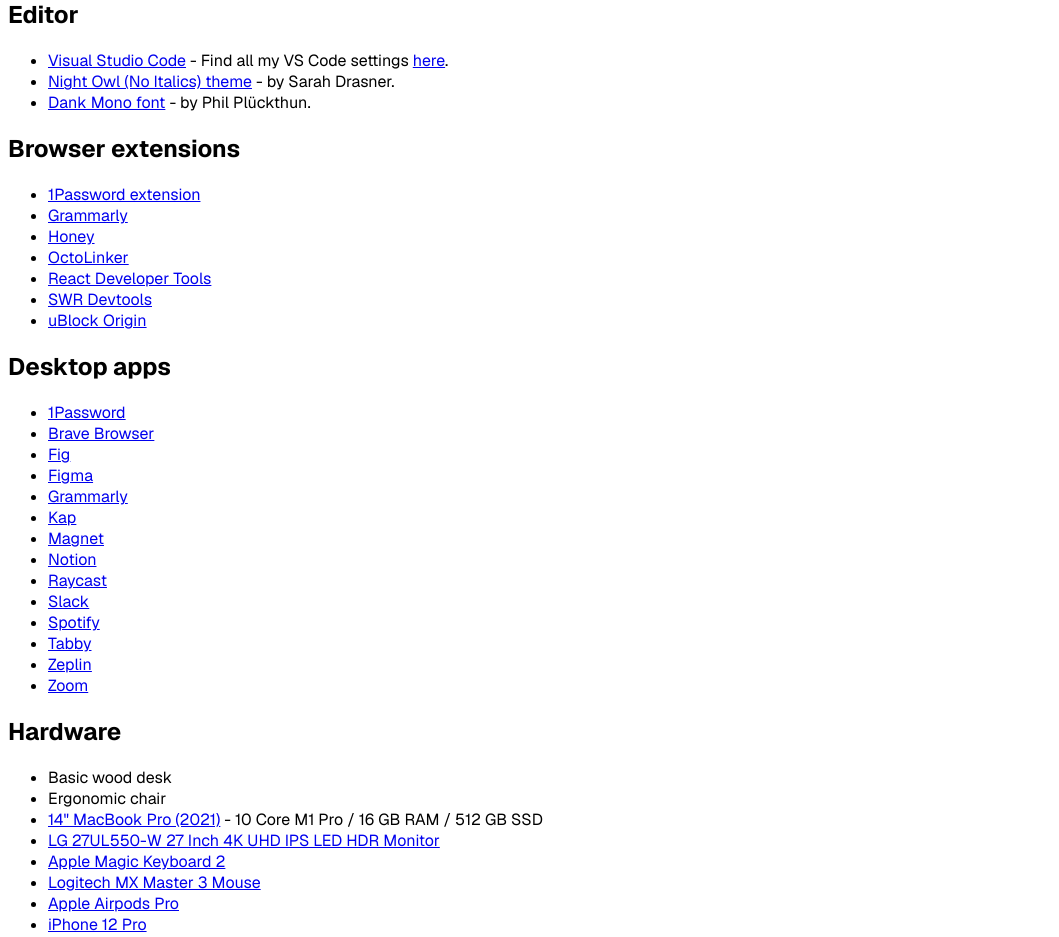
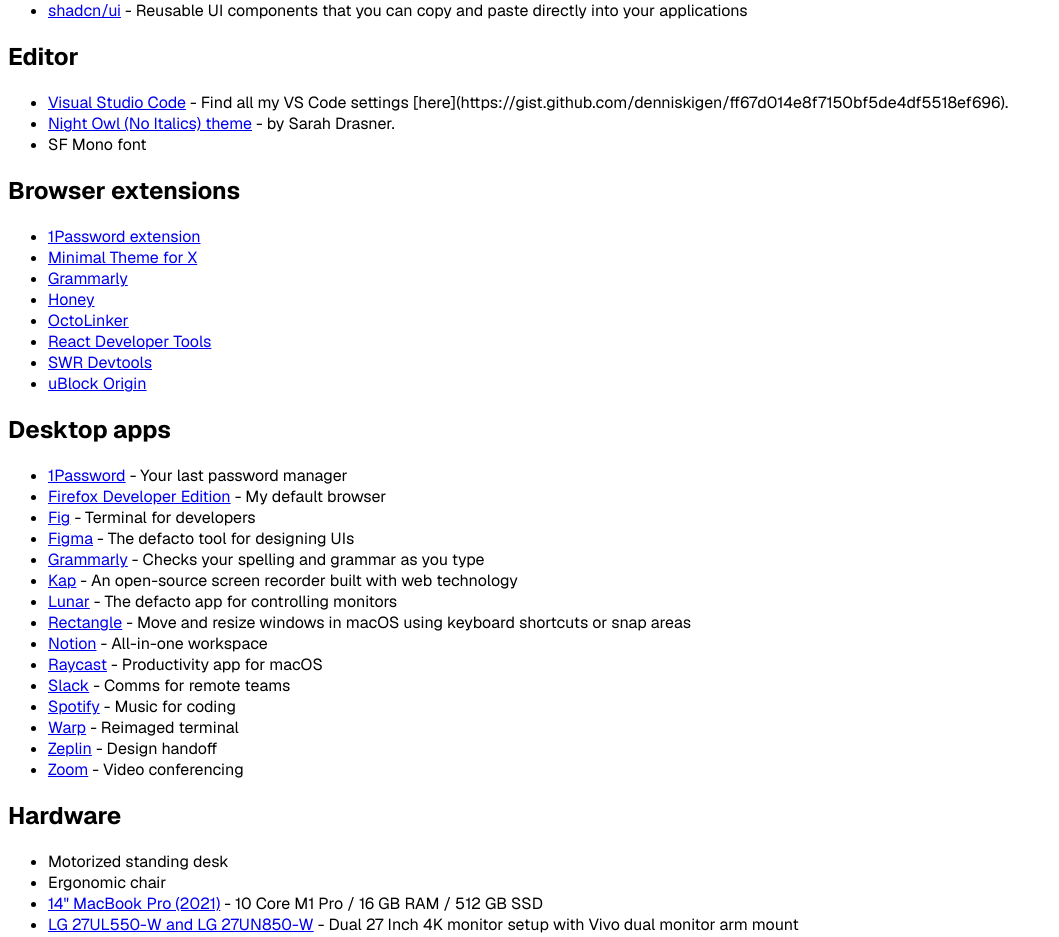
Before and after one commit to denniskigen/denniskigen.com, a Next.js app: page /uses in a window 1280 px wide. Shown: the part 480-1417 px from the top of the page, without its empty margins (0-1059 px from the left). Built offline with nearby package versions, Linux system fonts and the light colour scheme.

Commit message:
Update uses page

```diff
--- a/pages/uses.js
+++ b/pages/uses.js
@@ -2,337 +2,274 @@
 import Container from "../components/Container";
 import ExternalLink from "../components/ExternalLink";
 
+const Section = ({ title, items }) => (
+  <div>
+    <h2 className="text-lg font-bold">{title}</h2>
+    <ul className="mt-8 space-y-3 list-disc list-inside">
+      {items.map((item, index) => (
+        <li key={index} className="space-y-2">
+          <span className="font-medium">
+            {item.link ? <ExternalLink href={item.link}>{item.name}</ExternalLink> : item.name}
+          </span>
+          {item.description && <span> - {item.description}</span>}
+        </li>
+      ))}
+    </ul>
+  </div>
+);
+
 export default function Uses() {
+  const sections = [
+    {
+      title: "Services",
+      items: [
+        {
+          name: "GitHub",
+          link: "https://github.com",
+          description: "Where I host my code. I also run CI/CD pipelines via GitHub Actions.",
+        },
+        {
+          name: "Vercel",
+          link: "https://vercel.com",
+          description: "The fastest frontend platform for deploying software. Phenomenal DX.",
+        },
+      ],
+    },
+    {
+      title: "Tech",
+      items: [
+        {
+          name: "React",
+          link: "https://beta.reactjs.org/",
+          description: "The most popular frontend framework in the world.",
+        },
+        {
+          name: "TypeScript",
+          link: "https://typescriptlang.org",
+          description: "Type-safety for JavaScript. I use it for almost all my projects.",
+        },
+        {
+          name: "Testing Library",
+          link: "https://testing-library.com",
+          description: "Testing utilities that encourage good testing practices.",
+        },
+        {
+          name: "Playwright",
+          link: "https://playwright.dev",
+          description: "End-to-end testing library for web apps.",
+        },
+        {
+          name: "Prettier",
+          link: "https://prettier.io/",
+          description: "Automatically format your code. A must-have.",
+        },
+        {
+          name: "Jest",
+          link: "https://jestjs.io",
+          description: "Delightful JavaScript testing framework.",
+        },
+        {
+          name: "TailwindCSS",
+          link: "https://tailwindcss.com",
+          description: "The defacto API for styling. Great DX.",
+        },
+        {
+          name: "shadcn/ui",
+          link: "https://ui.shadcn.com",
+          description: "Reusable UI components that you can copy and paste directly into your applications",
+        },
+      ],
+    },
+    {
+      title: "Editor",
+      items: [
+        {
+          name: "Visual Studio Code",
+          link: "https://code.visualstudio.com",
+          description:
+            "Find all my VS Code settings [here](https://gist.github.com/denniskigen/ff67d014e8f7150bf5de4df5518ef696).",
+        },
+        {
+          name: "Night Owl (No Italics) theme",
+          link: "https://aka.ms/nightowl",
+          description: "by Sarah Drasner.",
+        },
+        {
+          name: "SF Mono font",
+        },
+      ],
+    },
+    {
+      title: "Browser extensions",
+      items: [
+        {
+          name: "1Password extension",
+          link: "https://1password.com",
+        },
+        {
+          name: "Minimal Theme for X",
+          link: "https://addons.mozilla.org/en-US/firefox/addon/minimaltwitter/",
+        },
+        {
+          name: "Grammarly",
+          link: "https://grammarly.com",
+        },
+        {
+          name: "Honey",
+          link: "https://www.joinhoney.com",
+        },
+        {
+          name: "OctoLinker",
+          link: "https://chrome.google.com/webstore/detail/octolinker/jlmafbaeoofdegohdhinkhilhclaklkp?hl=en",
+        },
+        {
+          name: "React Developer Tools",
+          link: "https://chrome.google.com/webstore/detail/react-developer-tools/fmkadmapgofadopljbjfkapdkoienihi?hl=en",
+        },
+        {
+          name: "SWR Devtools",
+          link: "https://swr-devtools.vercel.app",
+        },
+        {
+          name: "uBlock Origin",
+          link: "https://ublockorigin.com/",
+        },
+      ],
+    },
+    {
+      title: "Desktop apps",
+      items: [
+        {
+          name: "1Password",
+          link: "https://1password.com",
+          description: "Your last password manager",
+        },
+        {
+          name: "Firefox Developer Edition",
+          link: "https://www.mozilla.org/en-US/firefox/developer/",
+          description: "My default browser",
+        },
+        {
+          name: "Fig",
+          link: "https://fig.io",
+          description: "Terminal for developers",
+        },
+        {
+          name: "Figma",
+          link: "https://figma.com",
+          description: "The defacto tool for designing UIs",
+        },
+        {
+          name: "Grammarly",
+          link: "https://grammarly.com",
+          description: "Checks your spelling and grammar as you type",
+        },
+        {
+          name: "Kap",
+          link: "https://getkap.co",
+          description: "An open-source screen recorder built with web technology",
+        },
+        {
+          name: "Lunar",
+          link: "https://lunar.fyi/",
+          description: "The defacto app for controlling monitors",
+        },
+        {
+          name: "Rectangle",
+          link: "https://rectangleapp.com/",
+          description: "Move and resize windows in macOS using keyboard shortcuts or snap areas",
+        },
+        {
+          name: "Notion",
+          link: "https://notion.so",
+          description: "All-in-one workspace",
+        },
+        {
+          name: "Raycast",
+          link: "https://raycast.com",
+          description: "Productivity app for macOS",
+        },
+        {
+          name: "Slack",
+          link: "https://github.com",
+          description: "Comms for remote teams",
+        },
+        {
+          name: "Spotify",
+          link: "https://spotify.com",
+          description: "Music for coding",
+        },
+        {
+          name: "Warp",
+          link: "https://www.warp.dev/",
+          description: "Reimaged terminal",
+        },
+        {
+          name: "Zeplin",
+          link: "https://zeplin.io",
+          description: "Design handoff",
+        },
+        {
+          name: "Zoom",
+          link: "https://zoom.us",
+          description: "Video conferencing",
+        },
+      ],
+    },
+    {
+      title: "Hardware",
+      items: [
+        {
+          name: "Motorized standing desk",
+        },
+        {
+          name: "Ergonomic chair",
+        },
+        {
+          name: '14" MacBook Pro (2021)',
+          link: "https://www.apple.com/shop/buy-mac/macbook-pro/14-inch",
+          description: "10 Core M1 Pro / 16 GB RAM / 512 GB SSD",
+        },
+        {
+          name: "LG 27UL550-W and LG 27UN850-W",
+          description: "Dual 27 Inch 4K monitor setup with Vivo dual monitor arm mount",
+          link: "https://www.amazon.com/gp/product/B07PX8JMJV/ref=as_li_tl?ie=UTF8&camp=1789&creative=9325&creativeASIN=B07PX8JMJV&linkCode=as2&tag=denniskigen-20&linkId=cc60a0f2b8ebcc9291f0b8a27840f34a",
+        },
+        {
+          name: "Keychron K3",
+          description: "Mechanical keyboard with Gateron Brown switches",
+          link: "https://www.keychron.com/products/keychron-k3-wireless-mechanical-keyboard?variant=39319147074686",
+        },
+        {
+          name: "Logitech MX Master 3S",
+          description: "Great wireless mouse",
+          link: "https://www.amazon.com/Logitech-Master-Advanced-Wireless-Mouse/dp/B07S395RWD",
+        },
+        {
+          name: "Apple Airpods Pro",
+          link: "https://www.apple.com/airpods-pro/",
+        },
+        {
+          name: "iPhone 12 Pro",
+          link: "https://www.amazon.com/Apple-iPhone-128GB-Pacific-Blue/dp/B08PMYLKVF",
+        },
+      ],
+    },
+  ];
+
   return (
     <Container title="Dennis Kigen - Uses">
-      <article className="flex w-full flex-col items-start justify-center">
+      <article className="flex flex-col items-start justify-center w-full text-balance">
         <h1 className="text-2xl font-bold">Uses</h1>
+        <p className="mt-8">This page covers the different tools I use for my work.</p>
         <p className="mt-8">
-          This page covers the different tools I use for my work.
-        </p>
-        <p className="mt-8">
-          A few of the links below are affiliate links which means I get paid or
-          rewarded in some way if you use them to purchase, but rest assured
-          these are all tools and services I actually use.
+          A few of the links below are affiliate links which means I get paid or rewarded in some way if you use them to
+          purchase, but rest assured these are all tools and services I actually use.
         </p>
         <div className="mt-8 space-y-10">
-          <div>
-            <h2 className="text-lg font-bold">Services</h2>
-            <ul className="mt-8 list-inside list-disc space-y-3">
-              <li>
-                <span className="font-medium">
-                  <ExternalLink href="https://github.com">GitHub</ExternalLink>
-                </span>
-                <span>
-                  {" "}
-                  - Where I host my code. I also run CI/CD pipelines via GitHub
-                  Actions.
-                </span>
-              </li>
-              <li className="space-y-2">
-                <span className="font-medium">
-                  <ExternalLink href="https://vercel.com">Vercel</ExternalLink>
-                </span>
-                <span>
-                  {" "}
-                  - The fastest frontend platform for deploying software.
-                  Phenomenal DX.
-                </span>
-              </li>
-            </ul>
-          </div>
-          <div>
-            <h2 className="text-lg font-bold">Tech</h2>
-            <ul className="mt-8 list-inside list-disc space-y-3">
-              <li>
-                <span className="font-medium">
-                  <ExternalLink href="https://beta.reactjs.org/">
-                    React
-                  </ExternalLink>
-                </span>
-                <span>
-                  {" "}
-                  - The most popular frontend framework in the world.
-                </span>
-              </li>
-              <li className="space-y-2">
-                <span className="font-medium">
-                  <ExternalLink href="https://typescriptlang.org">
-                    TypeScript
-                  </ExternalLink>
-                </span>
-                <span>
-                  {" "}
-                  - Type-safety for JavaScript. I use it for almost all my
-                  projects.
-                </span>
-              </li>
-              <li className="space-y-2">
-                <span className="font-medium">
-                  <ExternalLink href="https://testing-library.com">
-                    Testing Library
-                  </ExternalLink>
-                </span>
-                <span>
-                  {" "}
-                  - Testing utilities that encourage good testing practices.
-                </span>
-              </li>
-              <li className="space-y-2">
-                <span className="font-medium">
-                  <ExternalLink href="https://prettier.io/">
-                    Prettier
-                  </ExternalLink>
-                </span>
-                <span> - Automatically format your code. A must-have.</span>
-              </li>
-              <li className="space-y-2">
-                <span className="font-medium">
-                  <ExternalLink href="https://jestjs.io">Jest</ExternalLink>
-                </span>
-                <span> - Delightful JavaScript testing framework.</span>
-              </li>
-              <li className="space-y-2">
-                <span className="font-medium">
-                  <ExternalLink href="https://tailwindcss.com">
-                    TailwindCSS
-                  </ExternalLink>
-                </span>
-                <span> - The defacto API for styling. Great DX.</span>
-              </li>
-            </ul>
-          </div>
-          <div>
-            <h2 className="text-lg font-bold">Editor</h2>
-            <ul className="mt-8 list-inside list-disc space-y-3">
-              <li>
-                <span className="font-medium">
-                  <ExternalLink href="https://code.visualstudio.com">
-                    Visual Studio Code
-                  </ExternalLink>
-                </span>
-                <span>
-                  {" "}
-                  - Find all my VS Code settings{" "}
-                  <ExternalLink href="https://gist.github.com/denniskigen/ff67d014e8f7150bf5de4df5518ef696">
-                    here
-                  </ExternalLink>
-                  .
-                </span>
-              </li>
-              <li>
-                <span className="font-medium">
-                  <ExternalLink href="https://aka.ms/nightowl">
-                    Night Owl (No Italics) theme
-                  </ExternalLink>
-                </span>
-                <span> - by Sarah Drasner.</span>
-              </li>
-              <li>
-                <span className="font-medium">
-                  <ExternalLink href="https://philpl.gumroad.com/l/dank-mono">
-                    Dank Mono font
-                  </ExternalLink>
-                </span>
-                <span> - by Phil Plückthun.</span>
-              </li>
-            </ul>
-          </div>
-          <div>
-            <h2 className="text-lg font-bold">Browser extensions</h2>
-            <ul className="mt-8 list-inside list-disc space-y-3">
-              <li>
-                <span className="font-medium">
-                  <ExternalLink href="https://1password.com">
-                    1Password extension
-                  </ExternalLink>
-                </span>
-              </li>
-              <li>
-                <span className="font-medium">
-                  <ExternalLink href="https://grammarly.com">
-                    Grammarly
-                  </ExternalLink>
-                </span>
-              </li>
-              <li>
-                <span className="font-medium">
-                  <ExternalLink href="https://www.joinhoney.com">
-                    Honey
-                  </ExternalLink>
-                </span>
-              </li>
-              <li>
-                <span className="font-medium">
-                  <ExternalLink href="https://chrome.google.com/webstore/detail/octolinker/jlmafbaeoofdegohdhinkhilhclaklkp?hl=en">
-                    OctoLinker
-                  </ExternalLink>
-                </span>
-              </li>
-              <li>
-                <span className="font-medium">
-                  <ExternalLink href="https://chrome.google.com/webstore/detail/react-developer-tools/fmkadmapgofadopljbjfkapdkoienihi?hl=en">
-                    React Developer Tools
-                  </ExternalLink>
-                </span>
-              </li>
-              <li>
-                <span className="font-medium">
-                  <ExternalLink href="https://swr-devtools.vercel.app">
-                    SWR Devtools
-                  </ExternalLink>
-                </span>
-              </li>
-              <li>
-                <span className="font-medium">
-                  <ExternalLink href="https://ublockorigin.com/">
-                    uBlock Origin
-                  </ExternalLink>
-                </span>
-              </li>
-            </ul>
-          </div>
-          <div>
-            <h2 className="text-lg font-bold">Desktop apps</h2>
-            <ul className="mt-8 list-inside list-disc space-y-3">
-              <li>
-                <span className="font-medium">
-                  <ExternalLink href="https://1password.com">
-                    1Password
-                  </ExternalLink>
-                </span>
-              </li>
-              <li>
-                <span className="font-medium">
-                  <ExternalLink href="https://brave.com">
-                    Brave Browser
-                  </ExternalLink>
-                </span>
-              </li>
-              <li>
-                <span className="font-medium">
-                  <ExternalLink href="https://fig.io">Fig</ExternalLink>
-                </span>
-              </li>
-              <li>
-                <span className="font-medium">
-                  <ExternalLink href="https://figma.com">Figma</ExternalLink>
-                </span>
-              </li>
-              <li>
-                <span className="font-medium">
-                  <ExternalLink href="https://grammarly.com">
-                    Grammarly
-                  </ExternalLink>
-                </span>
-              </li>
-              <li>
-                <span className="font-medium">
-                  <ExternalLink href="https://getkap.co">Kap</ExternalLink>
-                </span>
-              </li>
-              <li>
-                <span className="font-medium">
-                  <ExternalLink href="https://magnet.crowdcafe.com/">
-                    Magnet
-                  </ExternalLink>
-                </span>
-              </li>
-              <li>
-                <span className="font-medium">
-                  <ExternalLink href="https://notion.so">Notion</ExternalLink>
-                </span>
-              </li>
-              <li>
-                <span className="font-medium">
-                  <ExternalLink href="https://raycast.com">
-                    Raycast
-                  </ExternalLink>
-                </span>
-              </li>
-              <li>
-                <span className="font-medium">
-                  <ExternalLink href="https://github.com">Slack</ExternalLink>
-                </span>
-              </li>
-              <li>
-                <span className="font-medium">
-                  <ExternalLink href="https://spotify.com">
-                    Spotify
-                  </ExternalLink>
-                </span>
-              </li>
-              <li>
-                <span className="font-medium">
-                  <ExternalLink href="https://tabby.sh">Tabby</ExternalLink>
-                </span>
-              </li>
-              <li>
-                <span className="font-medium">
-                  <ExternalLink href="https://zeplin.io">Zeplin</ExternalLink>
-                </span>
-              </li>
-              <li>
-                <span className="font-medium">
-                  <ExternalLink href="https://zoom.us">Zoom</ExternalLink>
-                </span>
-              </li>
-            </ul>
-          </div>
-          <div>
-            <h2 className="text-lg font-bold">Hardware</h2>
-            <ul className="mt-8 list-inside list-disc space-y-3">
-              <li>
-                <span className="font-medium">Basic wood desk</span>
-              </li>
-              <li>
-                <span className="font-medium">Ergonomic chair</span>
-              </li>
-              <li>
-                <span className="font-medium">
-                  <ExternalLink href="https://www.apple.com/shop/buy-mac/macbook-pro/14-inch">
-                    14" MacBook Pro (2021)
-                  </ExternalLink>
-                  <span> - 10 Core M1 Pro / 16 GB RAM / 512 GB SSD</span>
-                </span>
-              </li>
-              <li>
-                <span className="font-medium">
-                  <ExternalLink href="https://www.amazon.com/gp/product/B07PX8JMJV/ref=as_li_tl?ie=UTF8&camp=1789&creative=9325&creativeASIN=B07PX8JMJV&linkCode=as2&tag=denniskigen-20&linkId=cc60a0f2b8ebcc9291f0b8a27840f34a">
-                    LG 27UL550-W 27 Inch 4K UHD IPS LED HDR Monitor
-                  </ExternalLink>
-                </span>
-              </li>
-              <li>
-                <span className="font-medium">
-                  <ExternalLink href="https://www.amazon.com/gp/product/B01NABDNPH/ref=as_li_tl?ie=UTF8&camp=1789&creative=9325&creativeASIN=B01NABDNPH&linkCode=as2&tag=denniskigen-20&linkId=a1c85b07bdf64ecdd74d82029d602169">
-                    Apple Magic Keyboard 2
-                  </ExternalLink>
-                </span>
-              </li>
-              <li>
-                <span className="font-medium">
-                  <ExternalLink href="https://www.amazon.com/Logitech-Master-Advanced-Wireless-Mouse/dp/B07S395RWD">
-                    Logitech MX Master 3 Mouse
-                  </ExternalLink>
-                </span>
-              </li>
-              <li>
-                <span className="font-medium">
-                  <ExternalLink href="https://www.apple.com/airpods-pro/">
-                    Apple Airpods Pro
-                  </ExternalLink>
-                </span>
-              </li>
-              <li>
-                <span className="font-medium">
-                  <ExternalLink href="https://www.amazon.com/Apple-iPhone-128GB-Pacific-Blue/dp/B08PMYLKVF">
-                    iPhone 12 Pro
-                  </ExternalLink>
-                </span>
-              </li>
-            </ul>
-          </div>
+          {sections.map((section, index) => (
+            <Section key={index} title={section.title} items={section.items} />
+          ))}
         </div>
         <div className="flex items-center mt-12">
           <svg
@@ -348,10 +285,7 @@
               strokeLinejoin="round"
             ></path>
           </svg>
-          <Link
-            className="text-slate-700 font-semibold flex items-center dark:text-slate-200"
-            href="/"
-          >
+          <Link className="flex items-center font-semibold text-slate-700 dark:text-slate-200" href="/">
             Return home
           </Link>
         </div>
```
